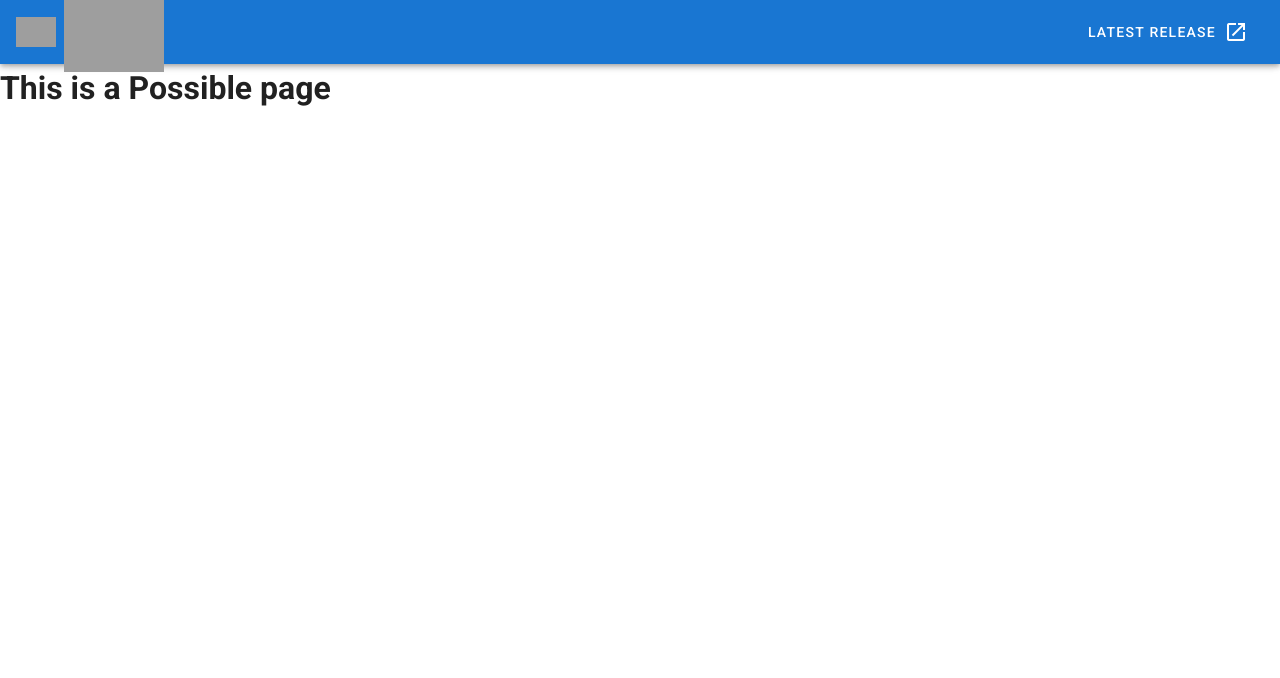
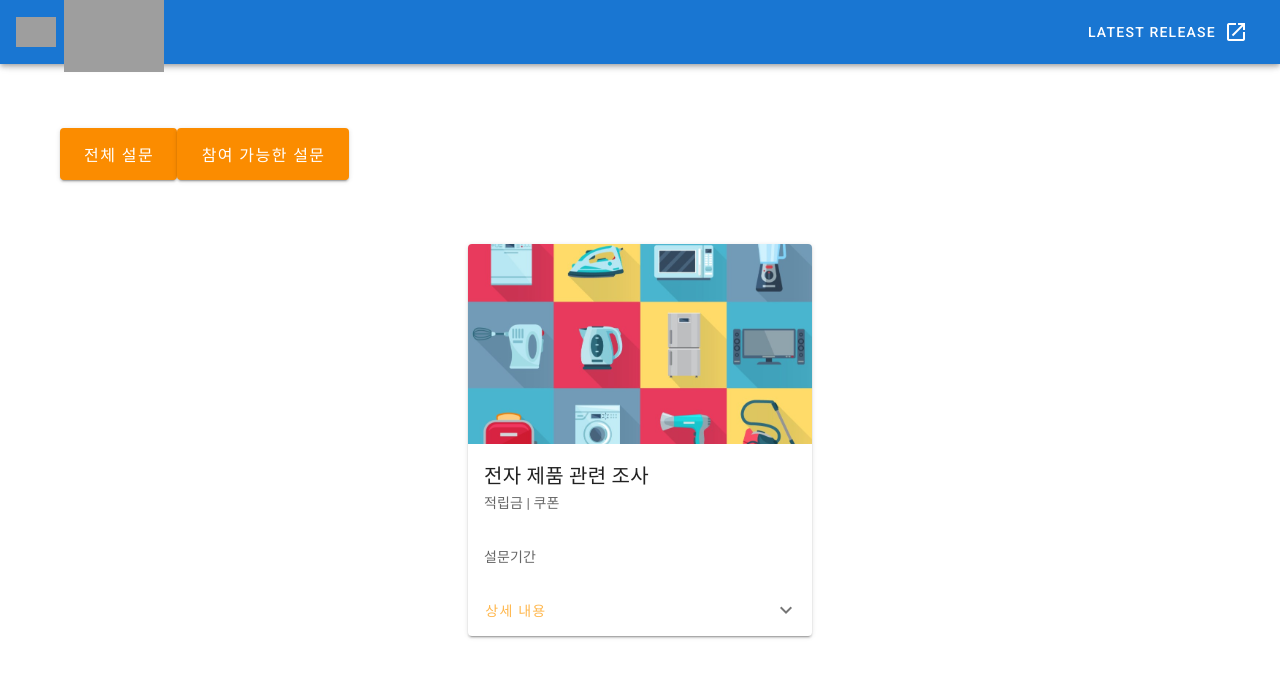
Before and after one commit to tejin3/DID-Project, a Vue app in the folder client/: page /possible in a window 1280 px wide. Shown: the top 678 px of the page. Built offline with nearby package versions, Linux system fonts and the light colour scheme; grey boxes are pictures that could not be loaded.

Commit message:
possible page

```diff
--- a/client/src/views/Possible.vue
+++ b/client/src/views/Possible.vue
@@ -1,17 +1,64 @@
 <template>
-    <div>
-        <h1>This is a Possible page</h1>
-    </div>
+    <!-- 버튼 -->
+    <v-container fluid>
+        <v-container class="my-10">
+            <v-btn color="warning" dark x-large>
+                전체 설문
+            </v-btn>
+            <v-btn color="warning" dark x-large>
+                참여 가능한 설문
+            </v-btn>
+        </v-container>
+        <!-- 설문지 카드 섹션 -->
+        <v-container>
+            <v-card class="mx-auto" max-width="344">
+                <v-img src="@/assets/surveyImg1.jpg" height="200px"></v-img>
+
+                <v-card-title>
+                    전자 제품 관련 조사
+                </v-card-title>
+
+                <v-card-subtitle> 적립금 | 쿠폰 </v-card-subtitle>
+
+                <v-card-subtitle>
+                    설문기간
+                </v-card-subtitle>
+
+                <v-card-actions>
+                    <v-btn color="orange lighten-2" text>
+                        상세 내용
+                    </v-btn>
+
+                    <v-spacer></v-spacer>
+
+                    <v-btn icon @click="show = !show">
+                        <v-icon>{{
+                            show ? 'mdi-chevron-up' : 'mdi-chevron-down'
+                        }}</v-icon>
+                    </v-btn>
+                </v-card-actions>
+
+                <v-expand-transition>
+                    <div v-show="show">
+                        <v-divider></v-divider>
+
+                        <v-card-text>
+                            조사기간 :
+                            <br />가전 제품 구입 관련 전반적 U&A 설문입니다.
+                        </v-card-text>
+                    </div>
+                </v-expand-transition>
+            </v-card>
+        </v-container>
+    </v-container>
 </template>
 <script>
 export default {
-    name: '',
+    name: 'Possible',
     components: {},
-    data() {
-        return {
-            sampleData: ''
-        }
-    },
+    data: () => ({
+        show: false
+    }),
     setup() {},
     created() {},
     mounted() {},
```
Also changed, not shown: client/src/assets/surveyImg1.jpg (added).
